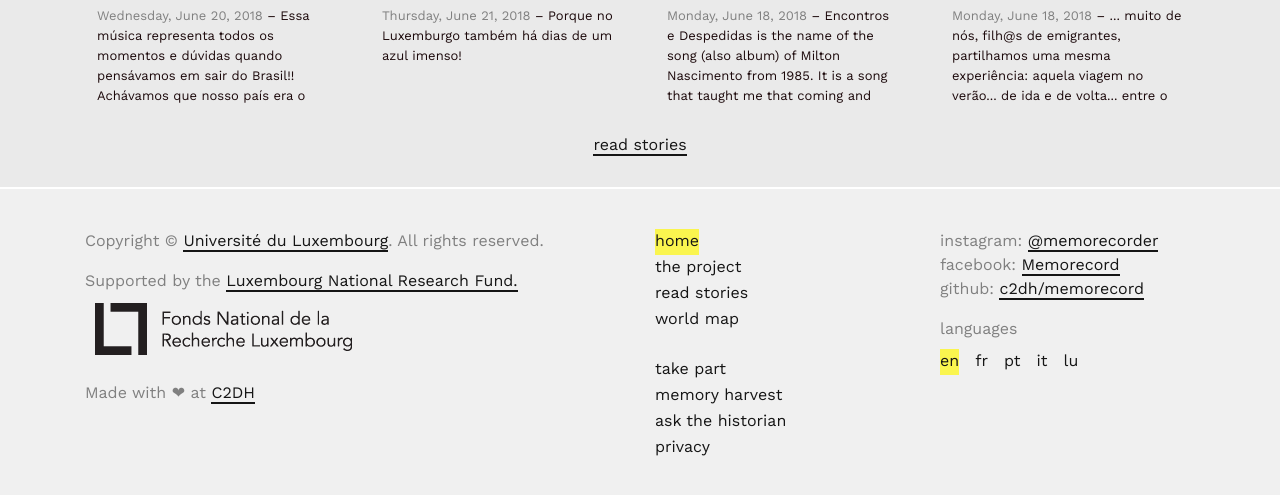
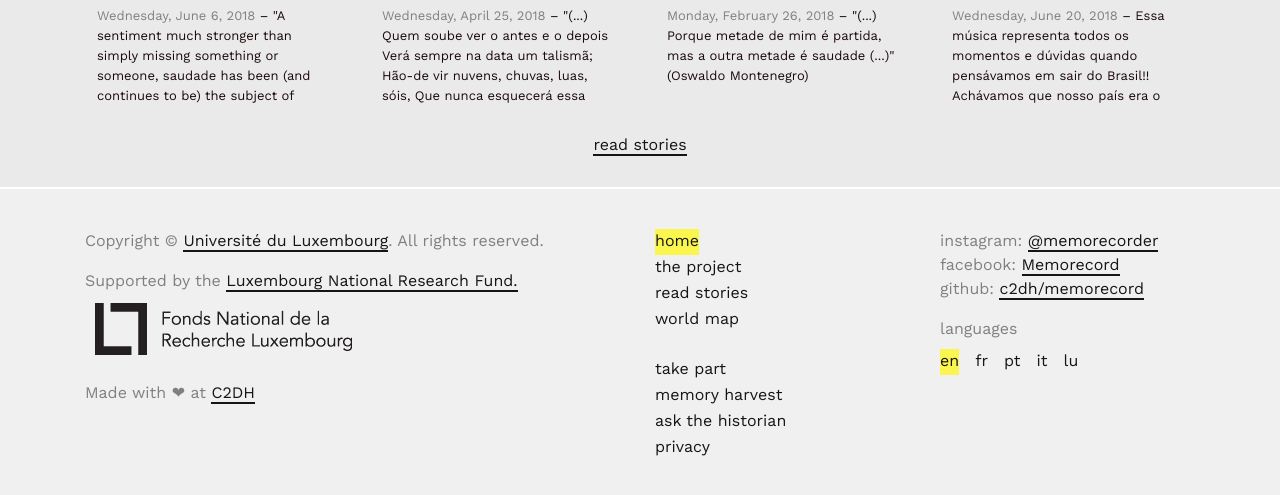
Before and after one commit to C2DH/memorecord, a Jekyll site: the page built from pages/index.md, in a window 1280 px wide and 900 px high, scrolled down 655 px, cut to the strip 399-894 px from the top of the window. Built offline with Jekyll 4.4.1, drawn with Linux system fonts in a browser that asks for light colours; some of the changed text lies outside the part shown.

Commit message:
new entries

```diff
--- a/_data/documents.yaml
+++ b/_data/documents.yaml
@@ -270,3 +270,49 @@
         url: 4a1215b208c54bec9ca7cff71e3064e8-24x24.jpg
         width: 24
         height: 24
+-
+    uid: 'https://www.instagram.com/p/BfqADiSgbhF/'
+    description: '"(...) Porque metade de mim é partida, mas a outra metade é saudade (...)" (Oswaldo Montenegro)'
+    image: 'https://memorecord.uni.lu/media/images/1723190050398779461_186536835.png'
+    url: 'https://www.instagram.com/p/BfqADiSgbhF/'
+    geometry:
+        type: Point
+        coordinates:
+            - -9.13030064976
+            - 38.7716973665
+    provider: instagram
+    date: '2018-02-26'
+    _id: 1356d10438084bbc8e04508b95f4bbb0
+    thumbnail:
+        url: 1356d10438084bbc8e04508b95f4bbb0-24x24.jpg
+        width: 24
+        height: 24
+-
+    uid: 'https://www.instagram.com/p/BiAA2ggnzkH/'
+    description: "\"(...) Quem soube ver o antes e o depois\nVerá sempre na data um talismã;\nHão-de vir nuvens, chuvas, luas, sóis,\nQue nunca esquecerá essa manhã! (...)\" (Joaquim Sustelo)"
+    image: 'https://memorecord.uni.lu/media/images/1765414799688022279_186536835.png'
+    url: 'https://www.instagram.com/p/BiAA2ggnzkH/'
+    geometry:
+        type: Point
+        coordinates:
+            - 6.13
+            - 49.6117
+    provider: instagram
+    date: '2018-04-25'
+    _id: af0c2f39fcf546cdaa75d374d7713037
+    thumbnail:
+        url: af0c2f39fcf546cdaa75d374d7713037-24x24.jpg
+        width: 24
+        height: 24
+-
+    uid: 'https://www.instagram.com/p/Bjsrm3Hn731/'
+    description: '"A sentiment much stronger than simply missing something or someone, saudade has been (and continues to be) the subject of something beautiful, heartbreaking art and literature. It seems to take on nuances from country to country and person to person" ("Lost in Translation: An Illustrated Compendium of Untranslatable Words", Ella Frances Sanders)'
+    image: 'https://memorecord.uni.lu/media/images/1796002137937788405_186536835.png'
+    url: 'https://www.instagram.com/p/Bjsrm3Hn731/'
+    provider: instagram
+    date: '2018-06-06'
+    _id: a2889d9adcaa4c21b0afeecc38660789
+    thumbnail:
+        url: a2889d9adcaa4c21b0afeecc38660789-24x24.jpg
+        width: 24
+        height: 24
```
Also changed, not shown: assets/images/thumbnails/1356d10438084bbc8e04508b95f4bbb0-24x24.jpg (added), assets/images/thumbnails/a2889d9adcaa4c21b0afeecc38660789-24x24.jpg (added), assets/images/thumbnails/af0c2f39fcf546cdaa75d374d7713037-24x24.jpg (added).
